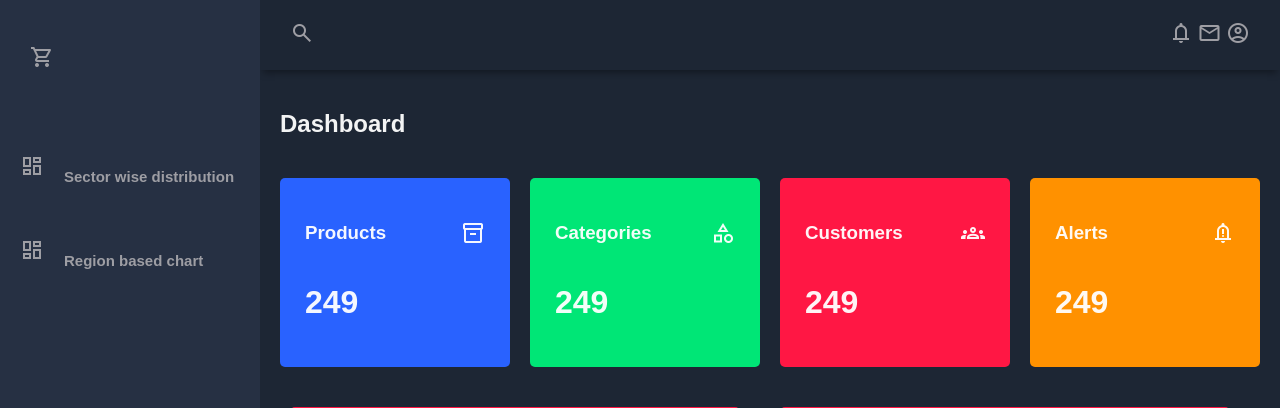
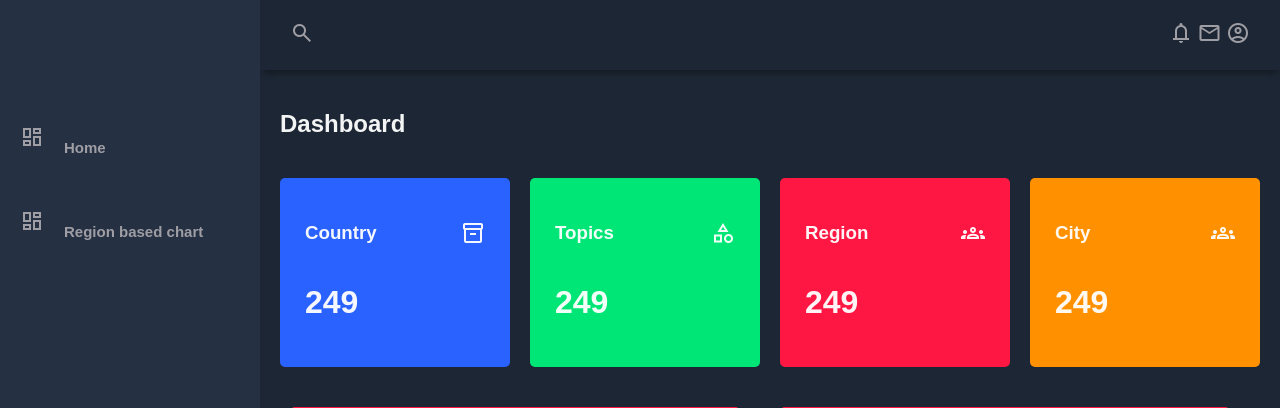
Before and after one commit to Arindamghosh32/Data_Visualization, a Django app: page /users/dashboard/ in a window 1280 px wide. Shown: the top 408 px of the page. Run offline with Django 4.2, Linux system fonts and the light colour scheme; some libraries are stand-ins or nearby versions.

Commit message:
Update index.html

```diff
--- a/templates/index.html
+++ b/templates/index.html
@@ -37,21 +37,19 @@
         <aside id="sidebar">
             <div class="sidebar-title">
                 <div class="sidebar-brand">
-                    <span class="material-symbols-outlined">
-                        shopping_cart
-                    </span>
+
                 </div>
                 <span class="material-symbols-outlined" onclick="closeSidebar()">
                     close
                 </span>
             </div>
             <ul class="sidebar-list">
-                <li class="sidebar-list-item">
+                <li class="sidebar-list-item" id = "Home">
                     <span class="material-symbols-outlined">
                         dashboard
                     </span>
                     <div class="side-write">
-                        <h1>Sector wise distribution</h1>
+                        <h1>Home</h1>
                     </div>
                 </li>
                 <li class="sidebar-list-item" id="region-link">
@@ -73,7 +71,7 @@
             <div class="main-cards">
                 <div class="card">
                     <div class="card-inner">
-                        <h3>Products</h3>
+                        <h3>Country</h3>
                         <span class="material-symbols-outlined">
                             inventory_2
                         </span>
@@ -82,7 +80,7 @@
                 </div>
                 <div class="card">
                     <div class="card-inner">
-                        <h3>Categories</h3>
+                        <h3>Topics</h3>
                         <span class="material-symbols-outlined">
                             category
                         </span>
@@ -91,7 +89,7 @@
                 </div>
                 <div class="card">
                     <div class="card-inner">
-                        <h3>Customers</h3>
+                        <h3>Region</h3>
                         <span class="material-symbols-outlined">
                             groups
                         </span>
@@ -100,9 +98,9 @@
                 </div>
                 <div class="card">
                     <div class="card-inner">
-                        <h3>Alerts</h3>
+                        <h3>City</h3>
                         <span class="material-symbols-outlined">
-                            notification_important
+                            groups
                         </span>
                     </div>
                     <h1>249</h1>
@@ -220,9 +218,13 @@
 
         document.addEventListener('DOMContentLoaded', function() {
             var regionLink = document.getElementById('region-link');
+            var homelink = document.getElementById('Home');
             regionLink.addEventListener('click', function() {
                 window.location.href = "{% url 'region' %}";
             });
+            homelink.addEventListener('click', function(){
+                window.location.href = "{% url 'Home' %}";
+            })
         });
 
     </script>
```
